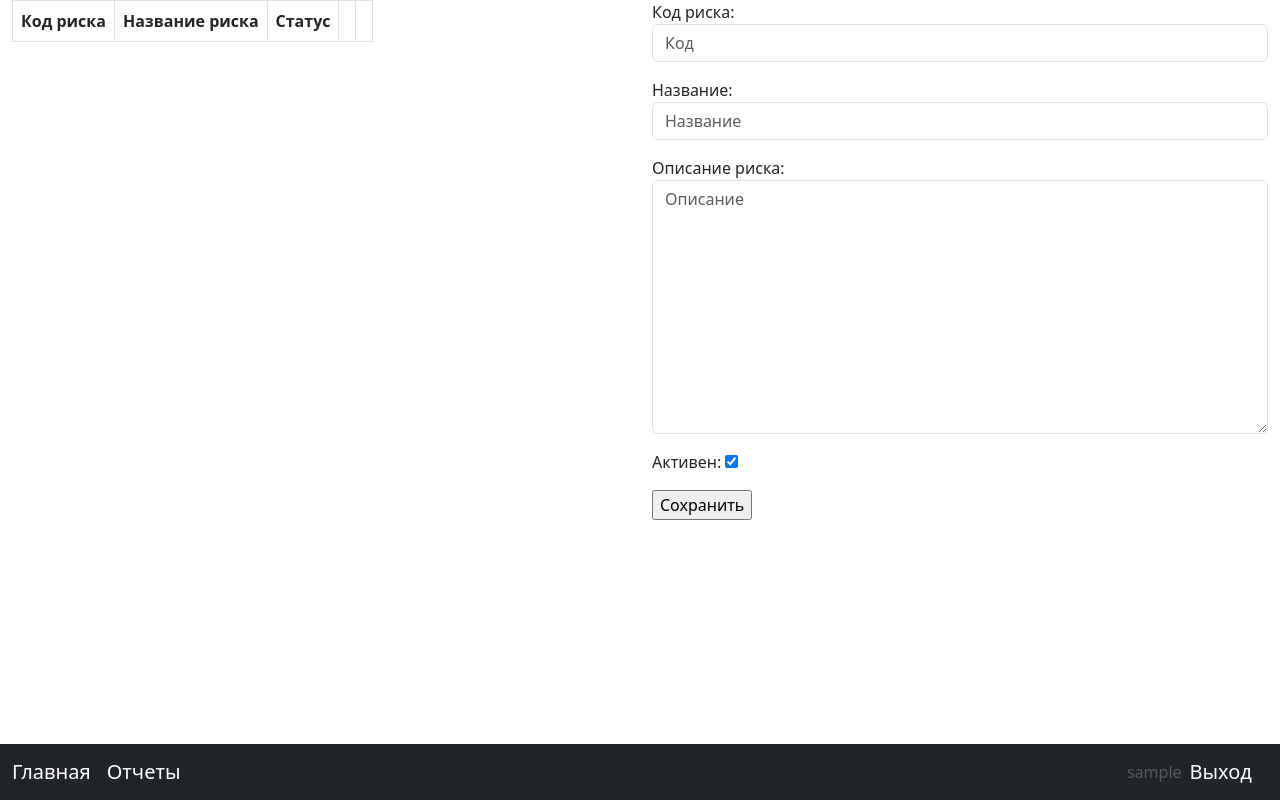
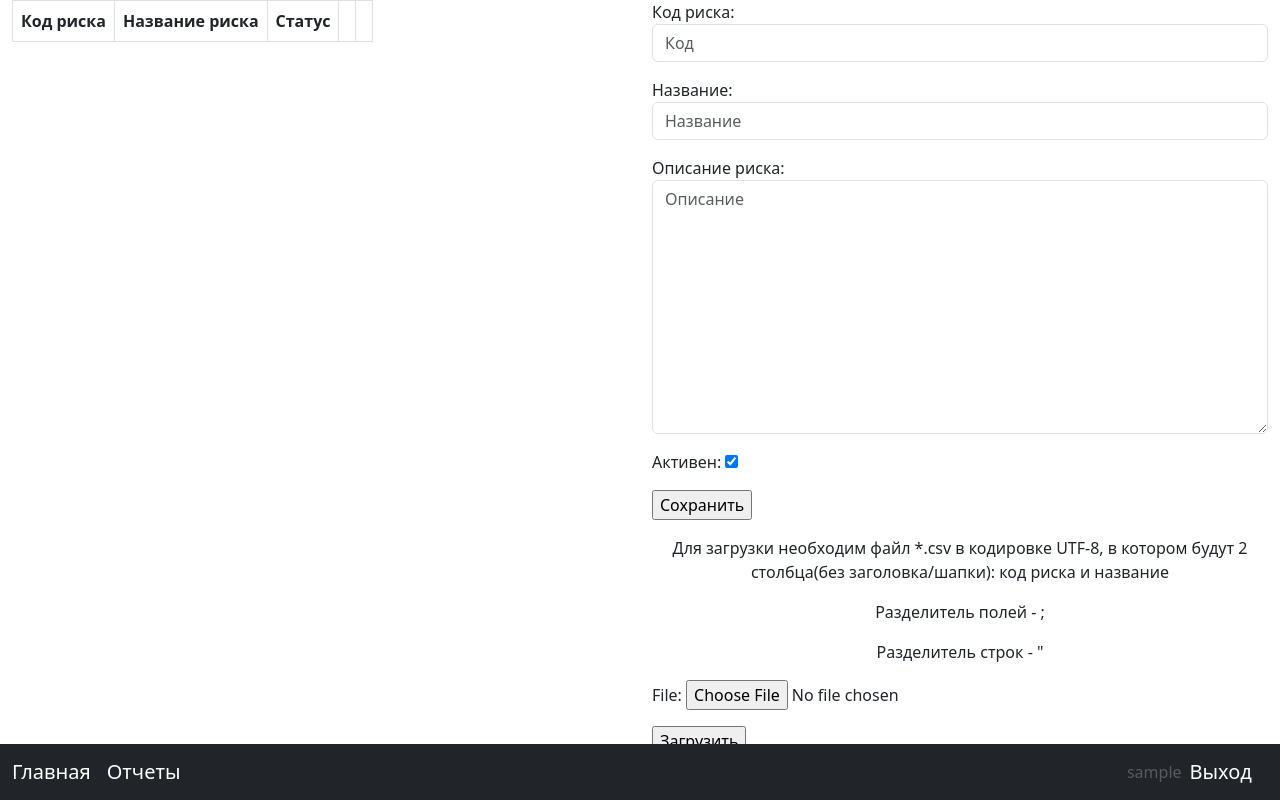
Before and after one commit to AntonKralin/tvk, a Django app: page /risk in a window 1280 px wide. Run offline with Django 4.2, Linux system fonts and the light colour scheme; the visitor is signed in with stand-in values (Sample User, id 1); data that the repository does not hold is empty; parts of the project's set-up code (start-up, migrations or seed data) failed here and were passed over; some libraries are stand-ins or nearby versions.

Commit message:
add upload file to fill risk

```diff
--- /dev/null
+++ b/dj/static/tvk/css/my.css
@@ -0,0 +1,5 @@
+.several-columns {
+  -webkit-column-count: 4; /* для Safari и Chrome */
+  -moz-column-count: 4; /* для Firefox */
+  column-count: 4;
+}
--- a/dj/tvk/forms.py
+++ b/dj/tvk/forms.py
@@ -27,7 +27,7 @@ class RiskForm(forms.ModelForm):
     description = forms.CharField(label='Описание риска', widget=forms.Textarea(attrs={
         'placeholder':'Описание',
         'class':'form-control'
-    }))
+    }), required=False)
     enable = forms.BooleanField(label='Активен', initial=True, required=False)
     class Meta:
         model = Risk
@@ -87,7 +87,8 @@ class CICForm(forms.ModelForm):
     date_to = forms.DateField(label='Изучаемый периуд по', initial=datetime.date.today,
                                  widget=forms.DateInput(format = '%Y-%m-%d',attrs={'type': 'date'}))
     risk = forms.ModelMultipleChoiceField(label='Код риска',
-                                   queryset=Risk.objects.filter(enable=True).order_by('code'))
+                                   queryset=Risk.objects.filter(enable=True).order_by('code'),
+                                   widget=forms.CheckboxSelectMultiple(attrs={'class': 'several-columns'}))
     count_all = forms.IntegerField(label='Количество документов(фактов), подвергнутых контролю', widget=forms.TextInput(attrs={
         'placeholder':'Количество документов(фактов), подвергнутых контролю',
         'class':'form-control'
@@ -108,6 +109,9 @@ class CICForm(forms.ModelForm):
         fields = ['id', 'imnss', 'obj', 'number', 'date_state', 'date_from',
                   'date_to', 'risk', 'count_all', 'count_contravention', 'point', 'departments']
 
+
+class UploadRiskFileForm(forms.Form):
+    file = forms.FileField(widget=forms.FileInput(attrs={'accept': ".csv"}))
 
 class FilterForm(forms.Form):
     number = forms.IntegerField(initial=None, required=False, widget=forms.TextInput(attrs={
--- a/dj/tvk/templates/tvk/base_generic.html
+++ b/dj/tvk/templates/tvk/base_generic.html
@@ -9,6 +9,7 @@
   <meta name="author" content="Anton Kralin">
   <title>TVK</title>
   <link href="{%static 'tvk/css/bootstrap.min.css'%}" rel="stylesheet">
+  <link href="{%static 'tvk/css/my.css'%}" rel="stylesheet">
 </head>
 
 <body>
--- a/dj/tvk/templates/tvk/main.html
+++ b/dj/tvk/templates/tvk/main.html
@@ -13,7 +13,6 @@
                         <th>Дата утверждения</th>
                         <th>Дата с-по</th>
                         <th>Код риска</th>
-                        <th>Наименование риска</th>
                         <th>Всего документов</th>
                         <th>Нарушений</th>
                         <th>Краткое содержание нарушения</th>
@@ -29,8 +28,9 @@
                             <td>{{i_cic.number}}</td>
                             <td>{{i_cic.date_state|date:'d.m.Y'}}</td>
                             <td>{{i_cic.date_from|date:'d.m.Y'}} - {{i_cic.date_to|date:'d.m.Y'}}</td>
-                            <td>{%for i_risk in i_cic.risk.all%}{{i_risk.code}}, {%endfor%}</td>
-                            <td>{{i_cic.id}}</td>
+                            <td title="{% for i_risk in i_cic.risk.all%}{{i_risk.name}}; {%endfor%}">
+                                {%for i_risk in i_cic.risk.all%}{{i_risk.code}}; {%endfor%}
+                            </td>
                             <td>{{i_cic.count_all}}</td>
                             <td>{{i_cic.count_contravention}}</td>
                             <td>{{i_cic.point}}</td>
--- a/dj/tvk/templates/tvk/risk.html
+++ b/dj/tvk/templates/tvk/risk.html
@@ -1,6 +1,7 @@
 {% extends 'tvk/base_generic.html' %}
 
 {% block content %}
+
     <div class='container-fluid'>
     <div class='row'>
         <div class='col-6'>
@@ -25,6 +26,8 @@
                         {% endfor %}
                     </tbody>
                 </table>
+                <br>
+                <br>
             </div>
         </div>
 
@@ -34,6 +37,17 @@
                 {{form.as_p}}
                 <input type='submit' value='Сохранить' />
             </form>
+            <div>
+                <p></p>
+                <p class="text-center">Для загрузки необходим файл *.csv в кодировке UTF-8, в котором будут 2 столбца(без заголовка/шапки): код риска и название</p>
+                <p class="text-center">Разделитель полей - ;</p>
+                <p class="text-center">Разделитель строк - "</p>
+                <form action="{% url 'tvk:upload_file'%}" enctype="multipart/form-data" method='POST'>
+                    {% csrf_token %}
+                    {{file_form.as_p}}
+                    <input type='submit' value='Загрузить' />
+                </form>
+            </div>
         </div>
     </div>
     </div>
--- a/dj/tvk/urls.py
+++ b/dj/tvk/urls.py
@@ -16,6 +16,7 @@ urlpatterns = [
     path('risk', views.risk, name='risk'),
     path('risk/<int:id>', views.risk, name='edit_risk'),
     path('save_risk', views.save_risk, name='save_risk'),
+    path('upload_file', views.upload_file, name='upload_file'),
     path('delete_risk/<int:id>', views.delete_risk, name='delete_risk'),
     path('imns', views.imns, name='imns'),
     path('imns/<int:id>', views.imns, name='edit_imns'),
--- a/dj/tvk/views.py
+++ b/dj/tvk/views.py
@@ -3,7 +3,8 @@ from django.http import HttpRequest, HttpResponse
 from django.contrib.auth.decorators import login_required
 from django.core.paginator import Paginator
 from .models import Department, Risk, Imns, CIC
-from .forms import DepartmentsForm, RiskForm, IMNSForm, CICForm
+from .forms import DepartmentsForm, RiskForm, IMNSForm, CICForm, UploadRiskFileForm
+from .function import handle_upload_file, update_risk
 
 
 # Create your views here.
@@ -91,6 +92,7 @@ def delete_department(request:HttpRequest, id:int=None):
 @login_required
 def risk(request:HttpRequest, id:int=None):
     risk_form = RiskForm()
+    file_form = UploadRiskFileForm()
 
     risk_list = Risk.objects.order_by('-enable', 'code')
 
@@ -99,6 +101,7 @@ def risk(request:HttpRequest, id:int=None):
         risk_form = RiskForm(instance=risk)
 
     context = {'form': risk_form,
+               'file_form': file_form,
                'risk_list': risk_list}
 
     return render(request, 'tvk/risk.html', context=context)
@@ -124,6 +127,18 @@ def delete_risk(request:HttpRequest, id:int=None):
     if id:
         risk = Risk.objects.get(id=id)
         risk.delete()
+    return redirect('tvk:risk')
+
+@login_required
+def upload_file(request:HttpRequest):
+    if request.method == 'POST':
+        file_form = UploadRiskFileForm(request.POST, request.FILES)
+        if file_form.is_valid():
+            list = handle_upload_file(request.FILES['file'])
+            if list:
+                update_risk(list)
+        else:
+            return HttpResponse(str(file_form.errors))
     return redirect('tvk:risk')
 
 @login_required
```
Also changed, not shown: dj/tvk/function.py (+44 -0 lines).
